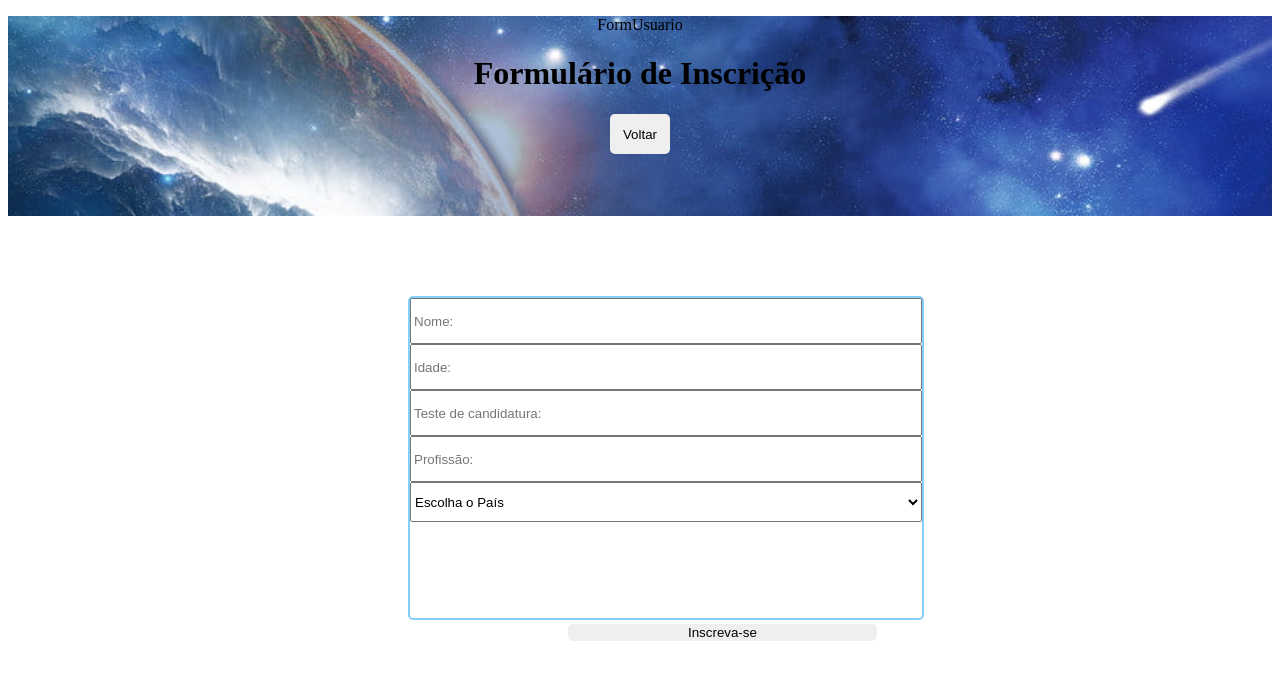
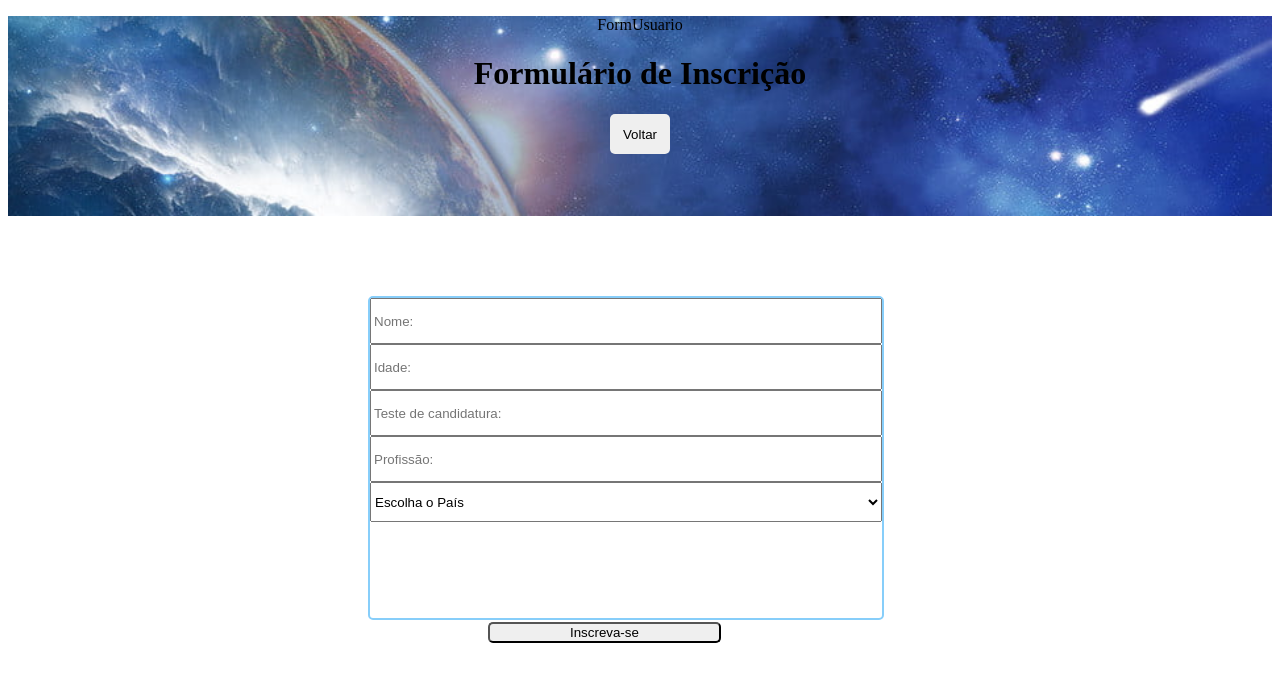
Before and after one commit to future4code/barros-Caroline-Martins, a React (Create React App) app in the folder modulo4/projeto-labex/labex/: page /trips/aplicacao in a window 1280 px wide. Shown: the top 682 px of the page. Built offline with nearby package versions, Linux system fonts and the light colour scheme.

Commit message:
styled-form

```diff
--- a/modulo4/projeto-labex/labex/src/Pages/styleds/FormUserStyled.js
+++ b/modulo4/projeto-labex/labex/src/Pages/styleds/FormUserStyled.js
@@ -6,7 +6,7 @@ export const Form=styled.form`
     flex-direction: column;
     width: 40vw;
     height: 30vh;
-    margin-left: 50vh;
+    margin-left: 45vh;
     margin-top: 10vh;
     padding-bottom: 10vh;
     border: 2px solid lightskyblue;
@@ -25,10 +25,10 @@ export const Form=styled.form`
 @media screen and (min-width: 400px)and (max-width: 800px){
     margin-left: 10vh;
     margin-top: 5vh;
-    width: 40vw;
+    width: 60vw;
     input{
         height: 10vh;
-        width: 40vw;
+        width: 58vw;
     }
 }
 
@@ -36,15 +36,15 @@ export const Form=styled.form`
 
 export const Section=styled.div`
     align-items: center;
-    margin-left: 70vh;
+    margin-left: 60vh;
     font-family: Georgia, 'Times New Roman', Times, serif;
 
 
     button{
-     padding-right: 15vh;
-     padding-left: 15vh;
+     padding-right: 10vh;
+     padding-left: 10vh;
      border-radius: 5px;
-     border: blue;
+
     }
     button:hover{
      padding-right: 20vh;
@@ -54,6 +54,10 @@ export const Section=styled.div`
      border: none;
 
     }
+
+@media screen and (min-width: 400px)and (max-width: 800px){
+    margin-left: 10vh;
+}
 
 `
 
```
